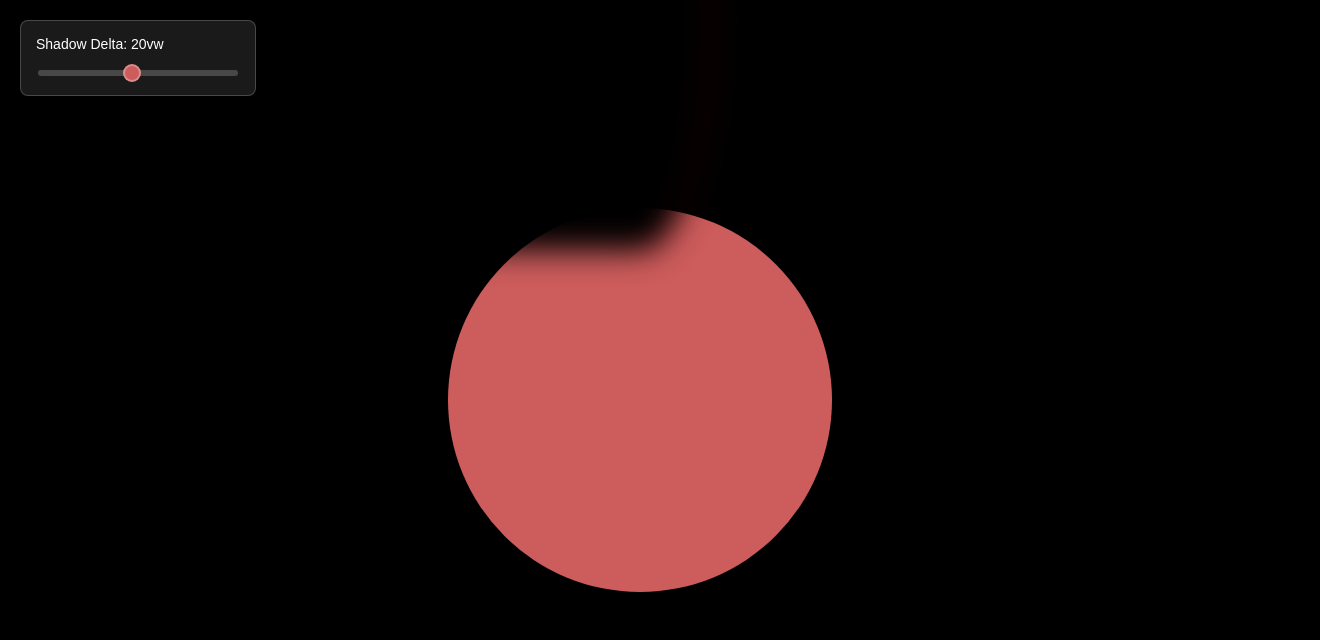
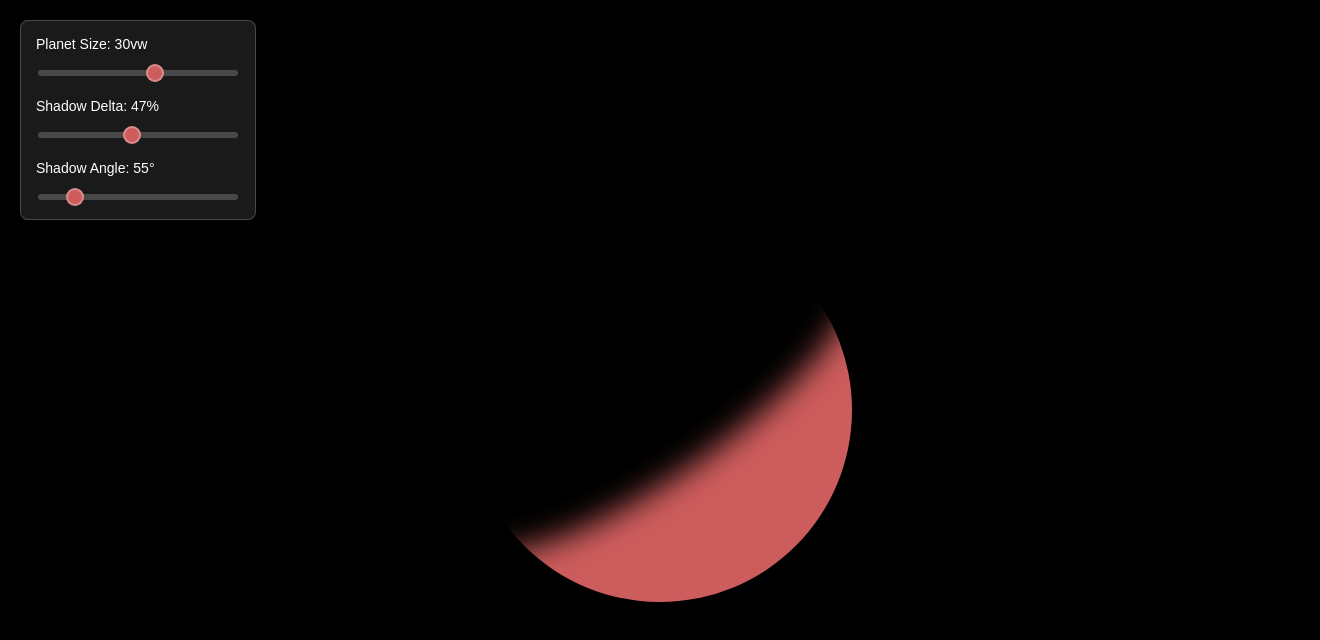
Before and after one commit to Elemento-Modular-Cloud/code-sandbox, a plain HTML site: page css-atmosphere-3/index.html in a window 1280 px wide. Shown: the whole page, 1320 px wide, since content can reach past the window. Drawn offline with Linux system fonts and the light colour scheme.

Commit message:
Working phases without artifacts

```diff
--- a/css-atmosphere-3/index.html
+++ b/css-atmosphere-3/index.html
@@ -8,8 +8,16 @@
     </head>
     <body>
         <div class="controls">
-            <label for="shadow-delta-slider">Shadow Delta: <span id="shadow-delta-value">20</span>vw</label>
+            <label for="planet-size-slider">Planet Size: <span id="planet-size-value">30</span>vw</label>
+            <input type="range" id="planet-size-slider" min="1" max="50" value="30" step="1">
+            <br>
+            <br>
+            <label for="shadow-delta-slider">Shadow Delta: <span id="shadow-delta-value">20</span>%</label>
             <input type="range" id="shadow-delta-slider" min="-2" max="30" value="20" step="1">
+            <br>
+            <br>
+            <label for="shadow-angle-slider">Shadow Angle: <span id="shadow-angle-value">55</span>°</label>
+            <input type="range" id="shadow-angle-slider" min="0" max="360" value="55" step="1">
         </div>
         <div class="planet"></div>
         <div class="shadow-container">
@@ -21,32 +29,68 @@
         </div>
 
         <script>
-            const slider = document.getElementById('shadow-delta-slider');
-            const valueDisplay = document.getElementById('shadow-delta-value');
+            const planetSizeSlider = document.getElementById('planet-size-slider');
+            const planetSizeValueDisplay = document.getElementById('planet-size-value');
+            const deltaSlider = document.getElementById('shadow-delta-slider');
+            const deltaValueDisplay = document.getElementById('shadow-delta-value');
+            const angleSlider = document.getElementById('shadow-angle-slider');
+            const angleValueDisplay = document.getElementById('shadow-angle-value');
 
             // Get shadow and antishadow elements
             const shadowElements = document.querySelectorAll('.planet-shadow, .planet-shadow-mask');
             const antishadowElements = document.querySelectorAll('.planet-antishadow, .planet-antishadow-mask');
 
+            function updatePlanetSize() {
+                const value = planetSizeSlider.value;
+                document.documentElement.style.setProperty('--planet-size', value + 'vw');
+                planetSizeValueDisplay.textContent = value;
+
+                // Update shadow delta slider max value based on new planet size
+                const oldMax = deltaSlider.max;
+                deltaSlider.max = value * 1.5;
+
+                // Preserve the current shadow delta value by scaling it proportionally
+                const currentDeltaValue = parseFloat(deltaSlider.value);
+                const oldMaxFloat = parseFloat(oldMax);
+                const newMaxFloat = parseFloat(deltaSlider.max);
+
+                // Scale the current value to maintain its relative position
+                const scaleFactor = newMaxFloat / oldMaxFloat;
+                const newDeltaValue = Math.round(currentDeltaValue * scaleFactor);
+
+                // Ensure the new value is within bounds
+                const clampedValue = Math.max(parseFloat(deltaSlider.min), Math.min(newDeltaValue, newMaxFloat));
+                deltaSlider.value = clampedValue;
+
+                // Update the display and apply the new shadow delta
+                updateShadowDelta();
+            }
+
             // Get the planet size from CSS and set it as the max value
             function initializeSlider() {
                 const planetSize = parseFloat(getComputedStyle(document.documentElement)
                     .getPropertyValue('--planet-size'));
-                slider.max = planetSize * 1.5;
+                deltaSlider.max = planetSize * 1.5;
 
                 // Set a reasonable default value (2/3 of planet size)
                 const defaultValue = Math.round(planetSize * 0.67);
-                slider.value = defaultValue;
+                deltaSlider.value = defaultValue;
                 updateShadowDelta();
+                updateShadowAngle();
             }
 
             function updateShadowDelta() {
-                const value = slider.value;
+                const value = deltaSlider.value;
+                const min = parseFloat(deltaSlider.min);
+                const max = parseFloat(deltaSlider.max);
                 const planetSize = parseFloat(getComputedStyle(document.documentElement)
                     .getPropertyValue('--planet-size'));
 
                 document.documentElement.style.setProperty('--shadow-delta', value + 'vw');
-                valueDisplay.textContent = value;
+
+                // Map slider range to 0-100% regardless of actual min/max values
+                const percentage = Math.round(((value - min) / (max - min)) * 100);
+                deltaValueDisplay.textContent = percentage;
 
                 // Switch between shadow and antishadow based on slider value
                 // Use planet-size/2 as the threshold - below shows shadow, above shows antishadow
@@ -63,7 +107,15 @@
                 }
             }
 
-            slider.addEventListener('input', updateShadowDelta);
+            function updateShadowAngle() {
+                const value = angleSlider.value;
+                document.documentElement.style.setProperty('--shadow-angle', value + 'deg');
+                angleValueDisplay.textContent = value;
+            }
+
+            planetSizeSlider.addEventListener('input', updatePlanetSize);
+            deltaSlider.addEventListener('input', updateShadowDelta);
+            angleSlider.addEventListener('input', updateShadowAngle);
             initializeSlider(); // Initialize on load
         </script>
     </body>
--- a/css-atmosphere-3/style.css
+++ b/css-atmosphere-3/style.css
@@ -9,19 +9,29 @@
 
     --planet-primary: #CD5C5C;
     --planet-shadow: var(--bg-sky-color);
+    /* --planet-shadow: red; */
 
     --shadow-delta: 200px;
+    --shadow-angle: 55deg;
+
+    /* Add these for more precise calculations */
+    --shadow-width: calc(var(--shadow-delta) - 1vw - var(--planet-size) * 0.3);
+    --pixel-ratio: 1; /* Can be adjusted for different display densities */
 }
 
 body {
     background-color: var(--bg-sky-color);
+    height: 97.5vh;
+    width: 100%;
     margin: 0;
     padding: 20px;
     font-family: Arial, sans-serif;
+    transform: translateZ(0);
+    overflow: hidden;
 }
 
 .hidden {
-    display: none;
+    opacity: 0;
 }
 
 .controls {
@@ -31,6 +41,8 @@ body {
     background: rgba(255, 255, 255, 0.1);
     padding: 15px;
     border-radius: 8px;
+    /* Add vendor prefixes for backdrop-filter */
+    -webkit-backdrop-filter: blur(10px);
     backdrop-filter: blur(10px);
     border: 1px solid rgba(255, 255, 255, 0.2);
     z-index: 1000;
@@ -84,20 +96,25 @@ body {
 }
 
 .shadow-container {
+    position: absolute;
+    top: 50%;
+    left: 50%;
+    width: var(--planet-size);
+    height: var(--planet-size);
     filter: blur(calc(var(--planet-size) * .04));
+    transform-origin: center center;
+    transform: translate(-50%, -50%) rotate(var(--shadow-angle));
 }
 
 .planet-shadow {
     position: absolute;
     top: 50%;
     left: 50%;
-    /* transform: translate(calc(var(--planet-size) * .5 - var(--shadow-delta)), -50%); */
     transform: translate(-50%, -50%);
-    width: calc(var(--shadow-delta) - var(--planet-size) / 2 + var(--planet-size) * .20);
-    height: calc(var(--shadow-size));
+    width: var(--shadow-width); /* Define this as a simpler calculation */
+    height: var(--shadow-size);
     background-color: var(--planet-shadow);
     border-radius: 50%;
-    border: 1px solid red;
 }
 
 .planet-shadow-mask {
@@ -107,8 +124,6 @@ body {
     width: var(--shadow-size);
     height: var(--shadow-size);
     transform: translate(calc(-50% - var(--shadow-size) * .5), -50%);
-    /* transform: translate(calc( -100% + var(--shadow-size) - var(--shadow-delta) ), 0); */
-    /* transform-origin: right center; */
     background-color: var(--planet-shadow);
 }
 
@@ -121,12 +136,15 @@ body {
     transform: translate(0, -50%);
     background-color: var(--planet-shadow);
 
-    /* Position the hole to align exactly with the blue ellipse */
+    /* Add vendor prefixes for mask property */
+    -webkit-mask: url('./antishadow.svg');
+    -webkit-mask-size: 100% 100%;
+    -webkit-mask-repeat: no-repeat;
+    -webkit-mask-position: center;
     mask: url('./antishadow.svg');
     mask-size: 100% 100%;
     mask-repeat: no-repeat;
     mask-position: center;
-    z-index: 10;
 }
 
 .planet-antishadow-mask {
@@ -136,8 +154,5 @@ body {
     width: var(--planet-size);
     height: var(--shadow-size);
     transform: translate(calc( -100% - var(--planet-size) / 2 + var(--shadow-delta) + var(--planet-size) * .04 + 1px), -50%);
-    /* transform: translate(calc( -100% + var(--shadow-size) - var(--shadow-delta) ), 0); */
-    /* transform-origin: right center; */
     background-color: var(--planet-shadow);
-    z-index: 10;
 }
```
